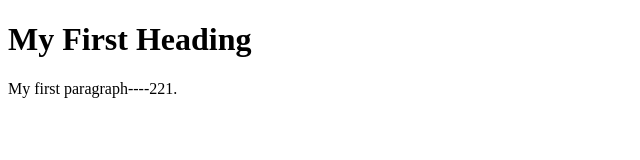
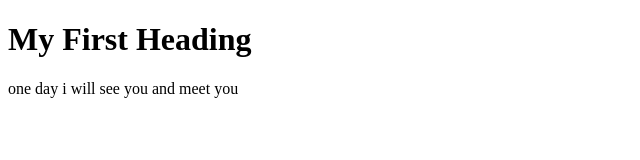
Before and after one commit to srinu76720/mavan, a plain HTML site: page index.html in a window 1280 px wide. Shown: the whole page, without its empty margins (0-640 px from the left). Drawn offline with Linux system fonts and the light colour scheme.

Commit message:
Update index.html

```diff
--- a/index.html
+++ b/index.html
@@ -3,7 +3,7 @@
 <body>
 
 <h1>My First Heading</h1>
-<p>My first paragraph----221.</p>
+<p>one day i will see you and meet you</p>
 
 </body>
 </html>
```
